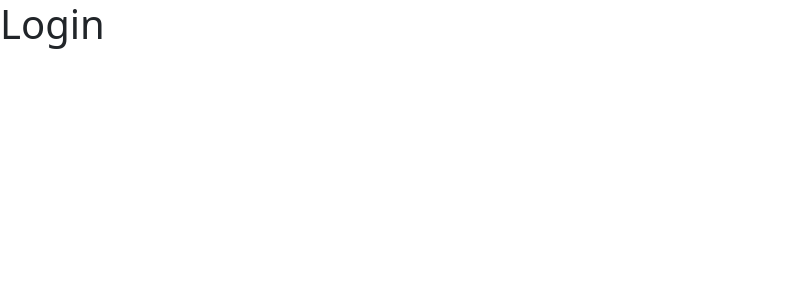
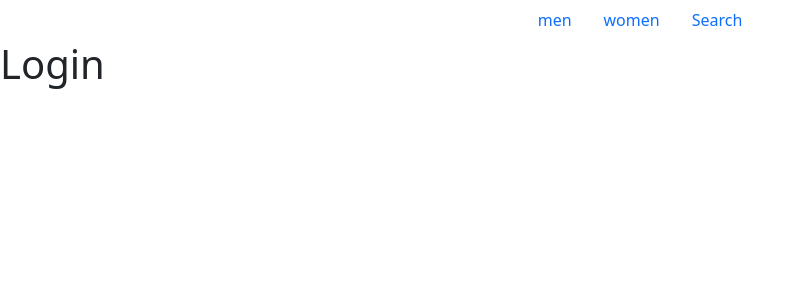
Before and after one commit to Pablo-Gallina/ReactRotuerV6, a React (Create React App) app: page /login in a window 1280 px wide. Shown: the top 300 px of the page, without its empty margins (0-802 px from the left). Built offline with nearby package versions, Linux system fonts and the light colour scheme.

Commit message:
Componente navbar y uso del NavLink vs Link

```diff
--- /dev/null
+++ b/src/Pages/MenScreen.jsx
@@ -0,0 +1,11 @@
+import React from 'react'
+
+const MenScreen = () => {
+    return (
+        <>
+            <h1>Men</h1>
+        </>
+    )
+}
+
+export default MenScreen
--- /dev/null
+++ b/src/Pages/SearchScreen.jsx
@@ -0,0 +1,11 @@
+import React from 'react'
+
+const SearchScreen = () => {
+    return (
+        <>
+            <h1>Search</h1>
+        </>
+    )
+}
+
+export default SearchScreen
--- /dev/null
+++ b/src/Pages/WomenScreen.jsx
@@ -0,0 +1,11 @@
+import React from 'react'
+
+const WomenScreen = () => {
+    return (
+        <>
+            <h1>Women</h1>
+        </>
+    )
+}
+
+export default WomenScreen
--- /dev/null
+++ b/src/components/Navbar/Navbar.jsx
@@ -0,0 +1,22 @@
+import React from 'react'
+import { NavLink } from 'react-router-dom'
+
+const Navbar = () => {
+    return (
+        <>
+            <ul className="nav justify-content-center">
+                <li className="nav-item">
+                    <NavLink activeClassName="active text-dark" className="nav-link" to="/men">men</NavLink>
+                </li>
+                <li className="nav-item">
+                    <NavLink activeClassName="active text-dark" className="nav-link" to="/women">women</NavLink>
+                </li>
+                <li className="nav-item">
+                    <NavLink activeClassName="active text-dark" className="nav-link" to="/search">Search</NavLink>
+                </li>
+            </ul>
+        </>
+    )
+}
+
+export default Navbar
--- a/src/routes/AppRouter.jsx
+++ b/src/routes/AppRouter.jsx
@@ -0,0 +1,25 @@
+import React from 'react'
+import { Switch, Route, Redirect } from 'react-router-dom'
+import Navbar from '../components/Navbar/Navbar'
+import MenScreen from '../Pages/MenScreen'
+import SearchScreen from '../Pages/SearchScreen'
+import WomenScreen from '../Pages/WomenScreen'
+
+
+
+const LoginRouter = () => {
+    return (
+        <>
+        <Navbar />
+        <Switch>
+            <Route exact path="/men" component={MenScreen} />
+            <Route exact path="/women" component={WomenScreen} />
+            <Route exact path="/search" component={SearchScreen} />
+
+            {/* <Redirect to="/men" /> */}
+        </Switch>
+        </>
+    )
+}
+
+export default LoginRouter
--- a/src/routes/LoginRouter.jsx
+++ b/src/routes/LoginRouter.jsx
@@ -1,11 +1,15 @@
 import React from 'react'
 import { BrowserRouter as Router, Switch, Route } from 'react-router-dom'
-import Login from '../Pages/Login'
+import Login from '../Pages/LoginScreen'
+import AppRouter from './AppRouter'
 
 
 const LoginRouter = () => {
     return (
         <Router>
+
+            <AppRouter />
+
             <Switch>
                 <Route exact path="/login" component={Login} />
             </Switch>
```
Also changed, not shown: src/Pages/LoginScreen.jsx (renamed from src/Pages/Login.jsx).
